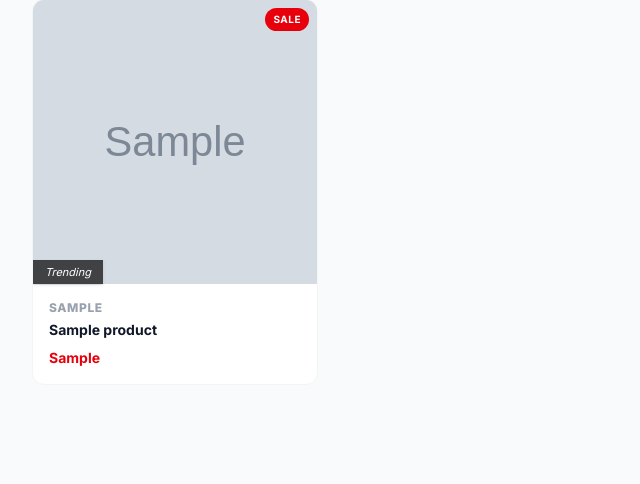
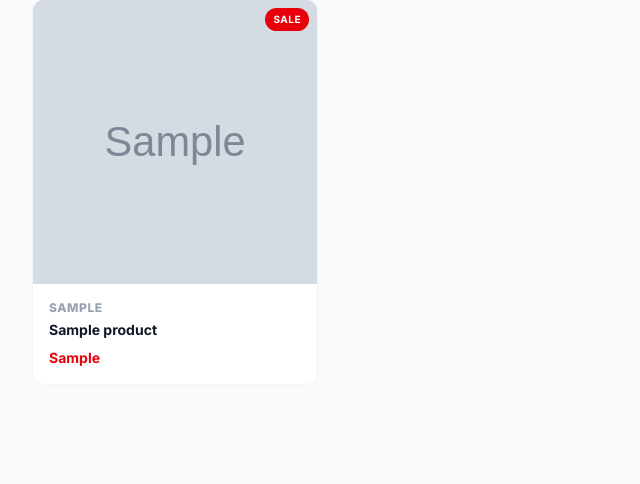
Before and after one commit to cultivatestd-lang/sneakeazy, a PHP site: page / in a window 1280 px wide. Shown: the part 258-742 px from the top of the page, without its empty margins (0-640 px from the left). Run offline with PHP 8.4, Linux system fonts and the light colour scheme; tables that the repository leaves empty hold one stand-in row (values such as "Sample post"); grey boxes marked "Sample" are stand-in pictures.

Commit message:
UI Update: Remove all Trending Badges

```diff
--- a/index.php
+++ b/index.php
@@ -413,9 +413,6 @@ function renderProductCard($product)
                     if ($product['badge_type'] === 'new') {
                         // NEW Badge: Black text, Light Italic, No Rounded (Square), Visible background
                         echo '<span class="absolute top-0 left-0 bg-white/90 text-black text-[12px] font-light italic px-3 py-1 shadow-sm">New</span>';
-                    } elseif ($product['badge_type'] === 'trending') {
-                        // Trending Badge: Bottom Left, Italic Light, No Icon (Square-ish)
-                        echo '<span class="absolute bottom-0 left-0 bg-black/70 backdrop-blur-sm text-white text-[11px] font-light italic px-3 py-1 shadow-sm">Trending</span>';
                     }
                 }
                 ?>
@@ -539,12 +536,11 @@ if ($page === 'home' && !$searchQuery) {
             shuffle($allProducts);
 
             foreach ($allProducts as $index => $p) {
-                // Top 8 from the shuffled list get "Trending" status
+                // Top 8 from the shuffled list get "Trending" status (sorted to top), but NO badge displayed
                 if ($index < 8) {
-                    $p['badge_type'] = 'trending';
                     $score = 1000; // Force top sort
                 } else {
-                    $score = 0; // No badge
+                    $score = 0;
                 }
 
                 $scoredProducts[] = ['product' => $p, 'score' => $score];
```
Also changed, not shown: api/index.php (+2 -6 lines).
